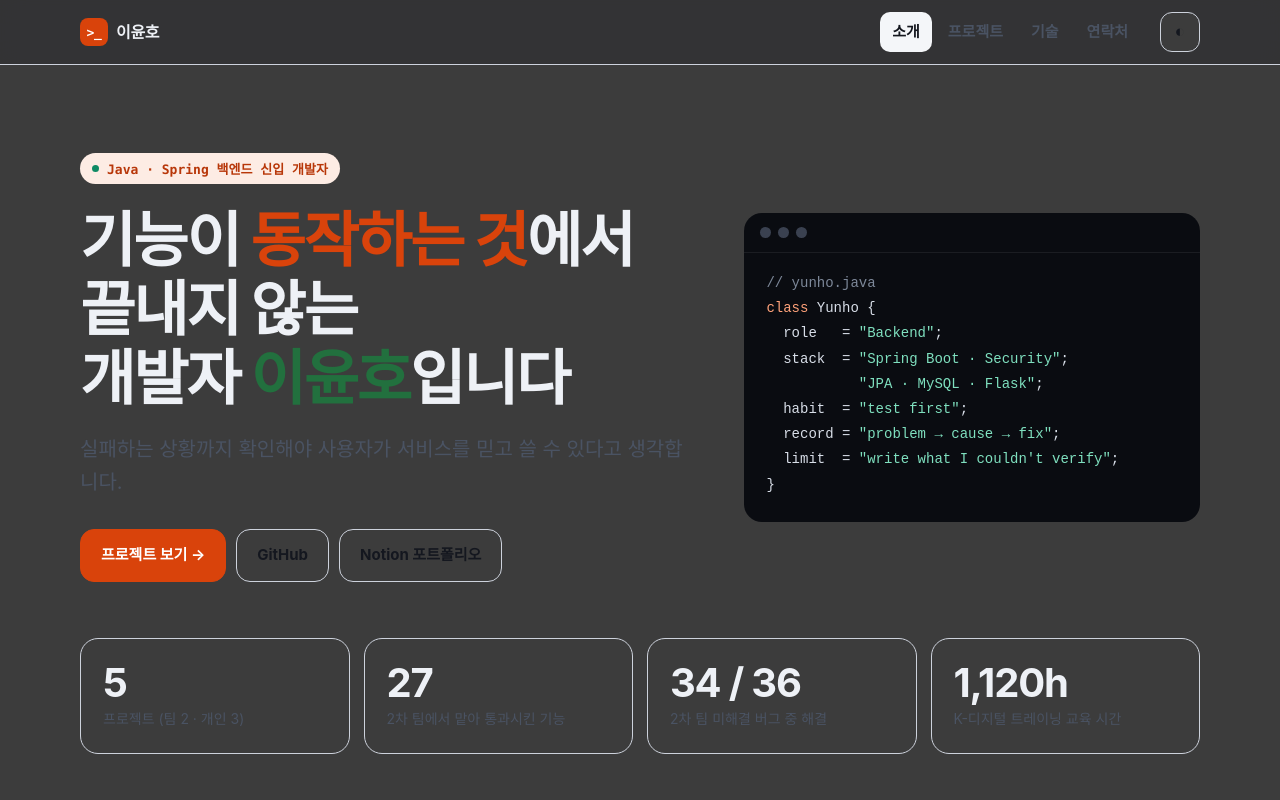
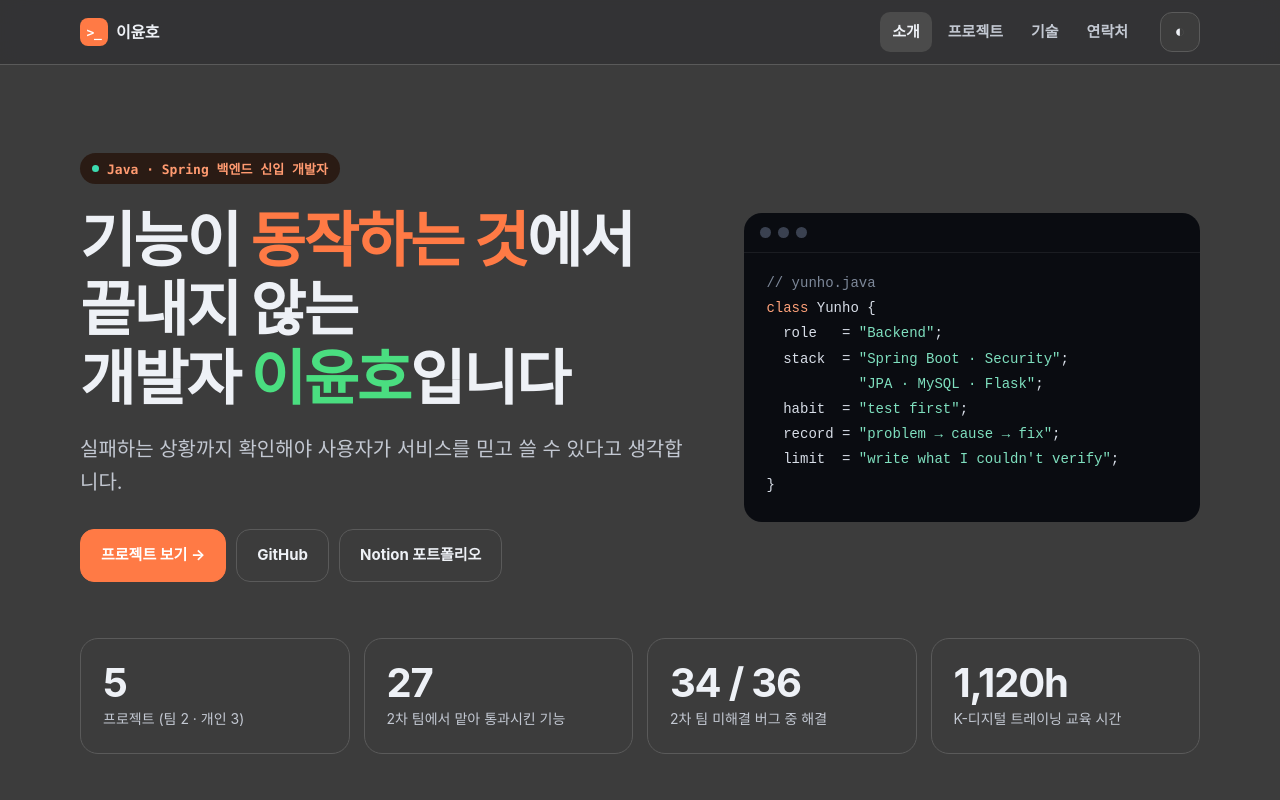
Before and after one commit to ho8566z/yunho-portfolio-2611, a plain HTML site: page index.html in a window 1280 px wide. Both pictures are taken after a click on the button "화면 테마 전환". Shown: the top 800 px of the page. Drawn offline with Linux system fonts and the light colour scheme; a web font is replaced by a local one.

Commit message:
다크 모드 #3c3c3c 영역의 글자색을 밝게 변경
Co-Authored-By: Claude Sonnet 5.5 <noreply@anthropic.com>

```diff
--- a/index.html
+++ b/index.html
@@ -89,8 +89,8 @@ section{padding:84px 0 0}
 h2{font-size:clamp(26px,3.4vw,36px);letter-spacing:-.03em;line-height:1.25;margin:0;font-weight:800}
 .sec-sub{color:var(--muted);margin:10px 0 0;max-width:38em}
 .card{background:var(--surface);border:1px solid var(--line);border-radius:var(--radius);padding:26px;box-shadow:var(--shadow)}
-@media (prefers-color-scheme:dark){:root:not([data-theme="light"]) :is(.nav,.hero,section,footer,.card,.stat,.btn,.icon-btn,.chip-btn){--surface:#3c3c3c; --surface-2:#f4f6f9; --line:#cdd2dc; --text:#14171f; --muted:#4a5363; --accent:#d9430b; --accent-soft:#fdece4; --accent-text:#b83709; --ink:#14171f; --on-ink:#f4f6f9; --ok:#0f8a64; --name:#22703e;}}
-:root[data-theme="dark"] :is(.nav,.hero,section,footer,.card,.stat,.btn,.icon-btn,.chip-btn){--surface:#3c3c3c; --surface-2:#f4f6f9; --line:#cdd2dc; --text:#14171f; --muted:#4a5363; --accent:#d9430b; --accent-soft:#fdece4; --accent-text:#b83709; --ink:#14171f; --on-ink:#f4f6f9; --ok:#0f8a64; --name:#22703e;}
+@media (prefers-color-scheme:dark){:root:not([data-theme="light"]) :is(.nav,.hero,section,footer,.card,.stat,.btn,.icon-btn,.chip-btn){--surface:#3c3c3c; --surface-2:#4b4b4b; --line:#5a5a5a; --text:#eef1f6; --muted:#c3c8d2; --accent:#ff7a45; --accent-soft:#2a1b14; --accent-text:#ff9a70; --ink:#eef1f6; --on-ink:#14171f; --ok:#3ddbb0; --name:#4ade80;}}
+:root[data-theme="dark"] :is(.nav,.hero,section,footer,.card,.stat,.btn,.icon-btn,.chip-btn){--surface:#3c3c3c; --surface-2:#4b4b4b; --line:#5a5a5a; --text:#eef1f6; --muted:#c3c8d2; --accent:#ff7a45; --accent-soft:#2a1b14; --accent-text:#ff9a70; --ink:#eef1f6; --on-ink:#14171f; --ok:#3ddbb0; --name:#4ade80;}
 @media (prefers-color-scheme:dark){:root:not([data-theme="light"]) .nav{--bg:#3c3c3c}:root:not([data-theme="light"]) footer,:root:not([data-theme="light"]) .hero,:root:not([data-theme="light"]) section{background:#3c3c3c}}
 :root[data-theme="dark"] .nav{--bg:#3c3c3c}
 :root[data-theme="dark"] :is(footer,.hero,section){background:#3c3c3c}
```
